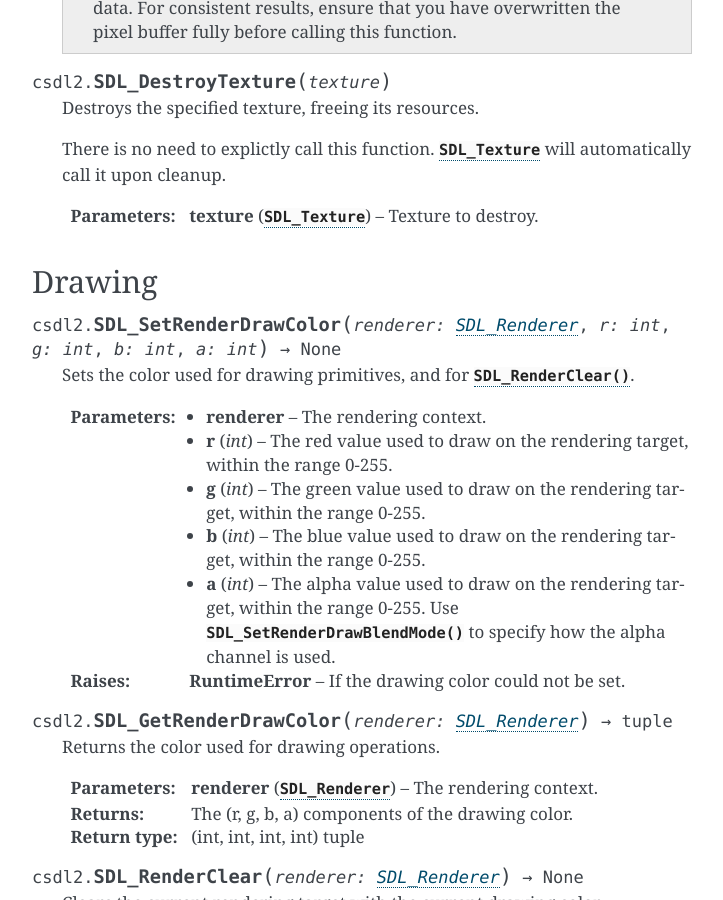
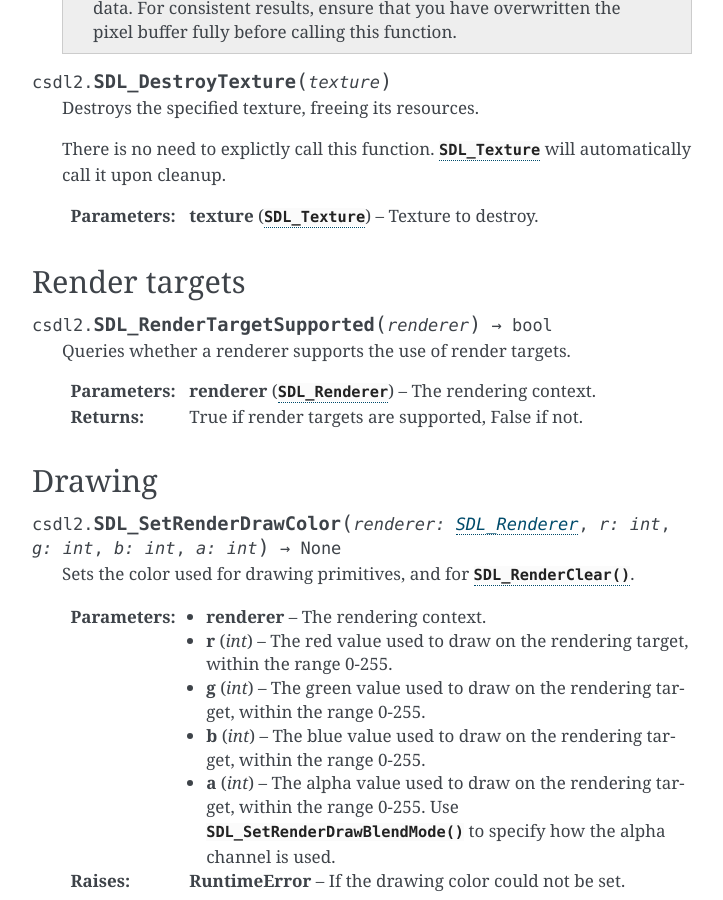
Before and after one commit to pyokagan/pycsdl2, a Sphinx documentation site: the page built from docs/api/render.rst, in a window 1280 px wide and 900 px high, scrolled down 6837 px. Shown: the whole window, without its empty margins (388-1111 px from the left). Built offline with Sphinx 7.4.7, drawn with Linux system fonts in a browser that asks for light colours; some of the changed text lies outside the part shown.

Commit message:
render: implement SDL_RenderTargetSupported()

```diff
--- a/docs/api/render.rst
+++ b/docs/api/render.rst
@@ -353,6 +353,16 @@ Textures
    :param texture: Texture to destroy.
    :type texture: :class:`SDL_Texture`
 
+Render targets
+--------------
+.. function:: SDL_RenderTargetSupported(renderer) -> bool
+
+   Queries whether a renderer supports the use of render targets.
+
+   :param renderer: The rendering context.
+   :type renderer: :class:`SDL_Renderer`
+   :returns: True if render targets are supported, False if not.
+
 Drawing
 -------
 .. function:: SDL_SetRenderDrawColor(renderer: SDL_Renderer, r: int, g: int, b: int, a: int) -> None
```
Also changed, not shown: 3 other files.
